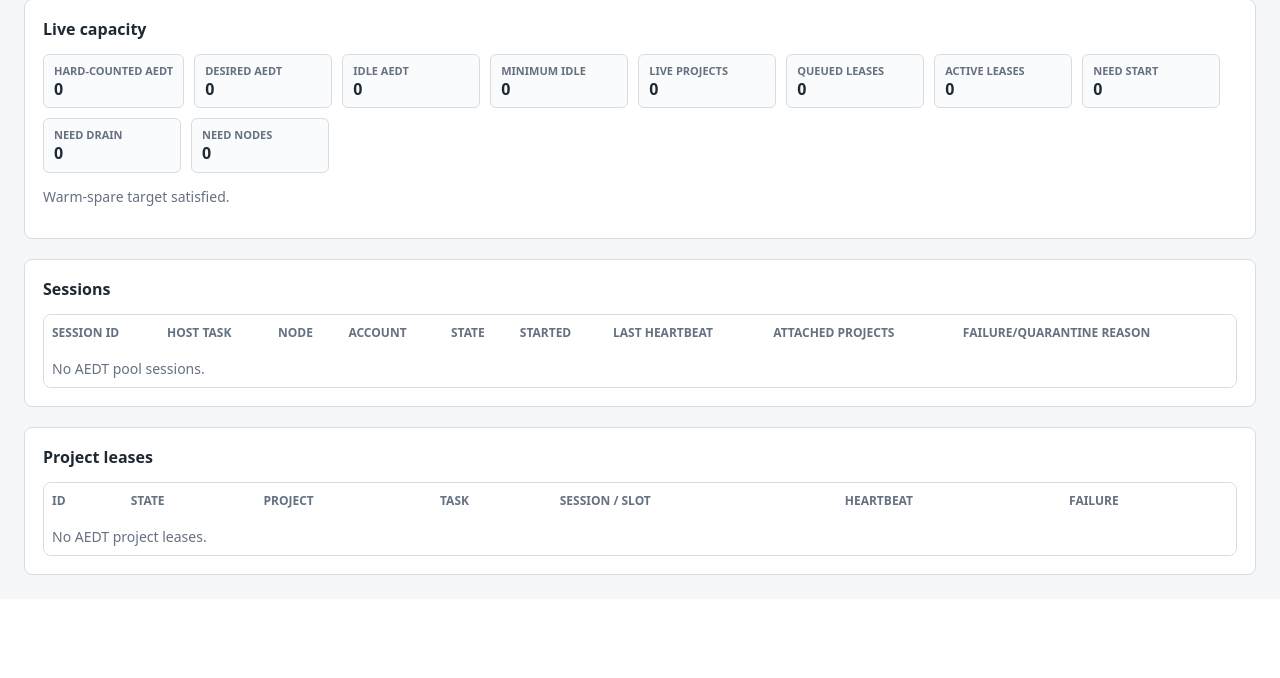
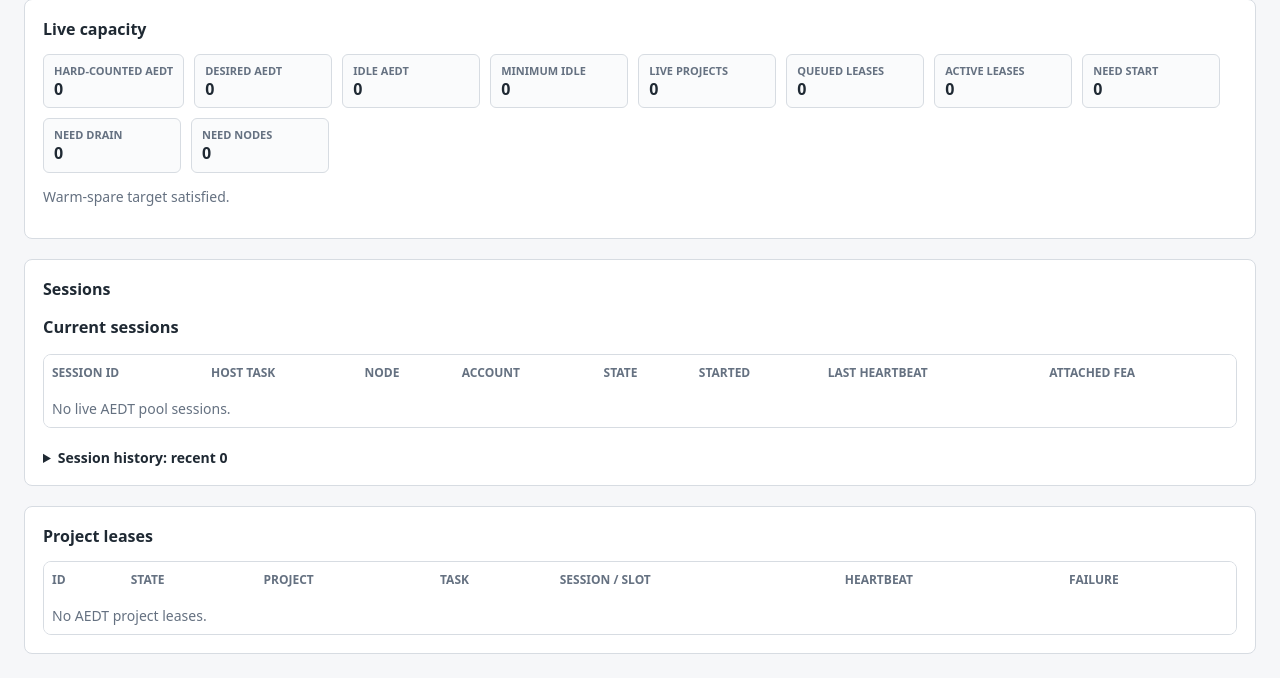
Before and after one commit to Schwalbe262/slurm_scheduler, a Python web app: template templates/aedt_pool.html in a window 1280 px wide. Shown: the part 794-1472 px from the top of the page. Before the commit the page ends 1369 px from the top, so only its background shows below. Run offline with Jinja, Linux system fonts and the light colour scheme; the template is opened without the code that fills it, so the values that code supplies are empty.

Commit message:
ui: split Sessions into live table (attached FEA per session) and collapsed history
Co-Authored-By: Claude Fable 5 <noreply@anthropic.com>

```diff
--- a/templates/aedt_pool.html
+++ b/templates/aedt_pool.html
@@ -63,12 +63,22 @@
 
   <section class="panel">
     <h2>Sessions</h2>
+    <h3>Current sessions</h3>
     <div class="table-scroll">
       <table>
-        <thead><tr><th>Session ID</th><th>Host task</th><th>Node</th><th>Account</th><th>State</th><th>Started</th><th>Last heartbeat</th><th>Attached projects</th><th>Failure/quarantine reason</th></tr></thead>
+        <thead><tr><th>Session ID</th><th>Host task</th><th>Node</th><th>Account</th><th>State</th><th>Started</th><th>Last heartbeat</th><th>Attached FEA</th></tr></thead>
         <tbody id="session-rows"></tbody>
       </table>
     </div>
+    <details id="session-history" class="section-gap">
+      <summary>Session history: recent <span id="session-history-count">0</span></summary>
+      <div class="table-scroll section-gap">
+        <table>
+          <thead><tr><th>Session ID</th><th>Host task</th><th>Node</th><th>Account</th><th>State</th><th>Started</th><th>Closed</th><th>Failure/quarantine reason</th></tr></thead>
+          <tbody id="session-history-rows"></tbody>
+        </table>
+      </div>
+    </details>
   </section>
 
   <section class="panel">
@@ -84,6 +94,9 @@
 
 <script>
   const initialSummary = {{ summary | tojson }};
+  const liveSessionStates = new Set(["starting", "ready", "busy", "draining", "unhealthy"]);
+  const historySessionStates = new Set(["failed", "closed"]);
+  const sessionHistoryLimit = 30;
 
   function escapeText(value) {
     return String(value ?? "");
@@ -103,6 +116,66 @@
       return `${failure} / quarantine: ${quarantine}`;
     }
     return failure || quarantine || "-";
+  }
+
+  function appendHostTaskCell(row, session) {
+    const cell = document.createElement("td");
+    if (session.host_task_id) {
+      cell.append(taskLink(session.host_task_id));
+    } else {
+      cell.textContent = "-";
+    }
+    row.append(cell);
+  }
+
+  function appendTextCells(row, values) {
+    for (const value of values) {
+      const cell = document.createElement("td");
+      cell.textContent = escapeText(value);
+      row.append(cell);
+    }
+  }
+
+  function attachedFeaCell(session) {
+    const cell = document.createElement("td");
+    const attachedLeases = Array.isArray(session.attached_leases)
+      ? session.attached_leases
+      : [];
+    attachedLeases.forEach((lease, index) => {
+      if (index) cell.append(document.createTextNode(", "));
+      const taskId = Number.parseInt(lease.task_id, 10) || 0;
+      if (taskId > 0) {
+        cell.append(taskLink(taskId));
+      } else {
+        cell.append(document.createTextNode("-"));
+      }
+      const projectName = escapeText(lease.project_name).trim() || "-";
+      cell.append(document.createTextNode(` ${projectName}`));
+    });
+
+    const slotsTotal = Math.max(
+      Number.parseInt(session.slots_total, 10) || 0,
+      attachedLeases.length
+    );
+    const reportedFreeSlots = Number.parseInt(session.free_slot_count, 10);
+    const freeSlots = Number.isFinite(reportedFreeSlots)
+      ? Math.max(0, reportedFreeSlots)
+      : Math.max(0, slotsTotal - attachedLeases.length);
+    if (attachedLeases.length) cell.append(document.createTextNode(" "));
+    cell.append(document.createTextNode(
+      `(${attachedLeases.length}/${slotsTotal} slots; ${freeSlots} free)`
+    ));
+    return cell;
+  }
+
+  function appendEmptyTableRow(body, colSpan, message) {
+    const row = document.createElement("tr");
+    const cell = document.createElement("td");
+    cell.colSpan = colSpan;
+    cell.className = "muted";
+    cell.textContent = message;
+    row.append(cell);
+    body.append(row);
   }
 
   function summaryItem(label, value) {
@@ -165,15 +238,11 @@
 
     const body = document.getElementById("session-rows");
     body.replaceChildren();
-    const sessions = summary.sessions || [];
+    const sessions = (summary.sessions || []).filter((session) =>
+      liveSessionStates.has(escapeText(session.state).trim())
+    );
     if (!sessions.length) {
-      const row = document.createElement("tr");
-      const cell = document.createElement("td");
-      cell.colSpan = 9;
-      cell.className = "muted";
-      cell.textContent = "No AEDT pool sessions.";
-      row.append(cell);
-      body.append(row);
+      appendEmptyTableRow(body, 8, "No live AEDT pool sessions.");
     } else {
       for (const session of sessions) {
         const row = document.createElement("tr");
@@ -182,46 +251,56 @@
         sessionIdCell.textContent = escapeText(session.id);
         row.append(sessionIdCell);
 
-        const hostTaskCell = document.createElement("td");
-        if (session.host_task_id) {
-          hostTaskCell.append(taskLink(session.host_task_id));
-        } else {
-          hostTaskCell.textContent = "-";
-        }
-        row.append(hostTaskCell);
-
-        for (const value of [
+        appendHostTaskCell(row, session);
+        appendTextCells(row, [
           session.node_name || "-",
           session.allocation_account_name || "-",
           session.state || "-",
           session.started_at || "-",
           session.last_heartbeat_at || "-"
-        ]) {
-          const cell = document.createElement("td");
-          cell.textContent = escapeText(value);
-          row.append(cell);
-        }
+        ]);
+        row.append(attachedFeaCell(session));
+        body.append(row);
+      }
+    }
 
-        const attachedProjectNames = Array.isArray(session.attached_project_names)
-          ? session.attached_project_names.filter(Boolean)
-          : [];
-        const activeLeaseCount = session.active_lease_count ?? attachedProjectNames.length;
-        const attachedCell = document.createElement("td");
-        const attachedCount = document.createElement("div");
-        attachedCount.textContent = `${activeLeaseCount} active lease${activeLeaseCount === 1 ? "" : "s"}`;
-        attachedCell.append(attachedCount);
-        if (attachedProjectNames.length) {
-          const projectNames = document.createElement("div");
-          projectNames.className = "muted";
-          projectNames.textContent = attachedProjectNames.join(", ");
-          attachedCell.append(projectNames);
-        }
-        row.append(attachedCell);
-
-        const failureCell = document.createElement("td");
-        failureCell.textContent = sessionFailureReason(session);
-        row.append(failureCell);
-        body.append(row);
+    const historyBody = document.getElementById("session-history-rows");
+    historyBody.replaceChildren();
+    const historySource = Array.isArray(summary.session_history)
+      ? summary.session_history
+      : (summary.sessions || []);
+    const sessionHistory = historySource
+      .filter((session) => historySessionStates.has(escapeText(session.state).trim()))
+      .sort((left, right) => {
+        const leftTime = escapeText(
+          left.closed_at || left.updated_at || left.created_at
+        );
+        const rightTime = escapeText(
+          right.closed_at || right.updated_at || right.created_at
+        );
+        return rightTime.localeCompare(leftTime)
+          || (Number(right.id) || 0) - (Number(left.id) || 0);
+      })
+      .slice(0, sessionHistoryLimit);
+    document.getElementById("session-history-count").textContent = sessionHistory.length;
+    if (!sessionHistory.length) {
+      appendEmptyTableRow(historyBody, 8, "No failed or closed AEDT pool sessions.");
+    } else {
+      for (const session of sessionHistory) {
+        const row = document.createElement("tr");
+        const sessionIdCell = document.createElement("td");
+        sessionIdCell.textContent = escapeText(session.id);
+        row.append(sessionIdCell);
+        appendHostTaskCell(row, session);
+        appendTextCells(row, [
+          session.node_name || "-",
+          session.allocation_account_name || "-",
+          session.state || "-",
+          session.started_at || "-",
+          session.closed_at || "-",
+          sessionFailureReason(session)
+        ]);
+        historyBody.append(row);
       }
     }
 
```
Also changed, not shown: slurm_scheduler/aedt_pool.py (+47 -16 lines), tests/test_aedt_pool.py (+128 -9 lines).
